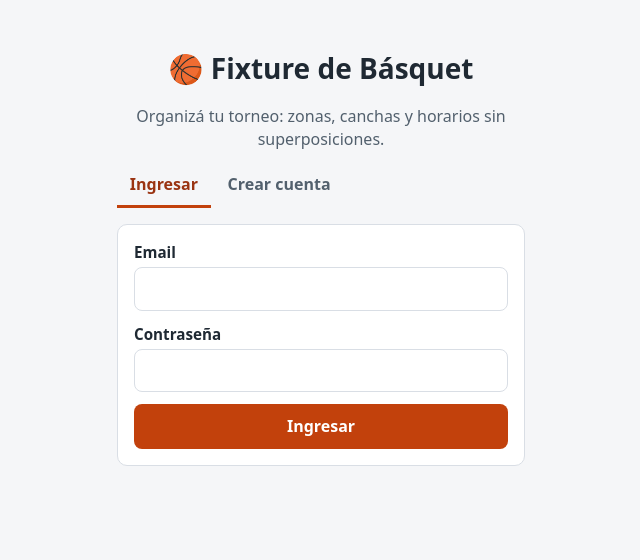
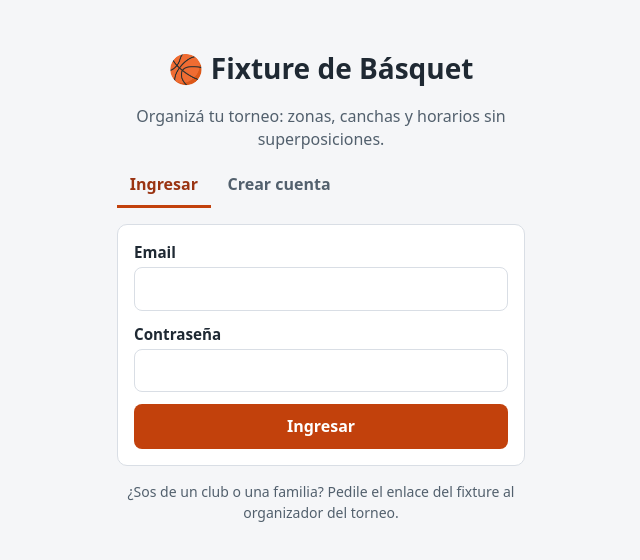
Before and after one commit to tadeo14/tp_final, a React (Vite) app in the folder frontend/: page /login in a window 1280 px wide. Shown: the top 560 px of the page, without its empty margins (319-959 px from the left). Built offline with nearby package versions, Linux system fonts and the light colour scheme.

Commit message:
Agregar en el login el aviso para clubes y familias
Co-Authored-By: Claude Opus 5.5 <noreply@anthropic.com>
Claude-Session: https://claude.ai/code/session_01H56YvjzRvySQyqyMA6Pwbp

```diff
--- a/frontend/src/estilos.css
+++ b/frontend/src/estilos.css
@@ -38,6 +38,7 @@ a { color: var(--naranja-oscuro); }
 .titulo-app { text-align: center; margin-top: 2rem; }
 .subtitulo { text-align: center; color: var(--texto-suave); }
 .nota, .ayuda { color: var(--texto-suave); font-size: 0.875rem; }
+.centrado { text-align: center; }
 
 /* ---------- Encabezado ---------- */
 .encabezado {
--- a/frontend/src/paginas/Login.jsx
+++ b/frontend/src/paginas/Login.jsx
@@ -83,6 +83,10 @@ export default function Login() {
           {enviando ? 'Un momento…' : modo === 'ingresar' ? 'Ingresar' : 'Crear cuenta e ingresar'}
         </button>
       </form>
+
+      <p className="nota centrado">
+        ¿Sos de un club o una familia? Pedile el enlace del fixture al organizador del torneo.
+      </p>
     </main>
   );
 }
```
